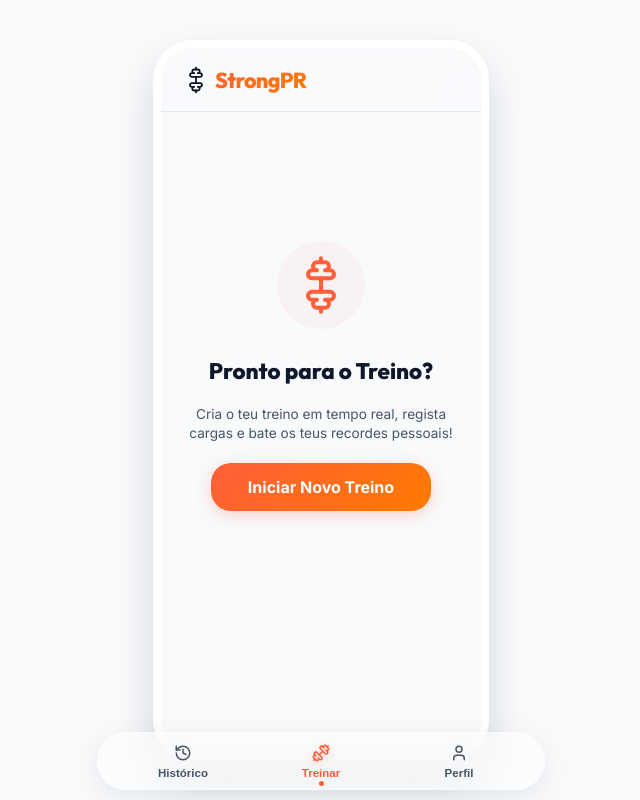
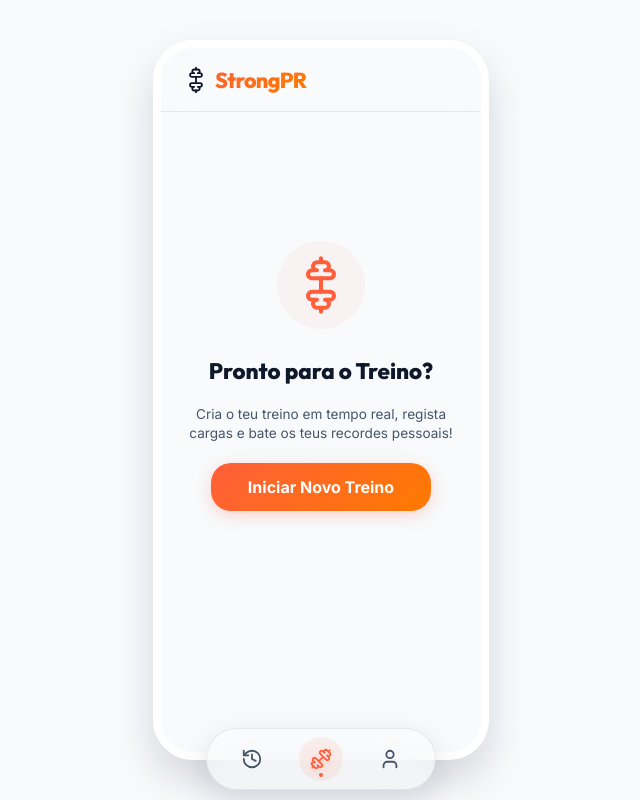
Before and after one commit to Gabusuck/strongPR, a React (Vite) app: page / in a window 1280 px wide. Both pictures are taken after typing "Sample" into the empty fields and a click on the button "Começar a Treinar! ⚡". Shown: the whole page, without its empty margins (319-959 px from the left). Built offline with nearby package versions, Linux system fonts and the light colour scheme.

Commit message:
Refactor: Redesign bottom nav to compact floating transparent capsule (230px width, 62px height), show icons only (no text labels), increase transparency to 0.45, and enhance border/shadow contrast

```diff
--- a/src/App.tsx
+++ b/src/App.tsx
@@ -304,24 +304,24 @@ export default function App() {
         <button
           className={`nav-item ${activeTab === 'history' ? 'active' : ''}`}
           onClick={() => setActiveTab('history')}
+          title="Histórico"
         >
-          <History size={18} />
-          Histórico
+          <History size={22} />
         </button>
 
         <button
           className={`nav-item ${activeTab === 'workout' ? 'active' : ''}`}
           onClick={() => setActiveTab('workout')}
           style={{ position: 'relative' }}
+          title="Treinar"
         >
-          <Dumbbell size={18} />
-          Treinar
+          <Dumbbell size={22} />
           {activeWorkout && (
             <span
               style={{
                 position: 'absolute',
-                top: '4px',
-                right: '20px',
+                top: '10px',
+                right: '16px',
                 width: '6px',
                 height: '6px',
                 backgroundColor: 'var(--accent-color)',
@@ -335,9 +335,9 @@ export default function App() {
         <button
           className={`nav-item ${activeTab === 'profile' ? 'active' : ''}`}
           onClick={() => setActiveTab('profile')}
+          title="Perfil"
         >
-          <User size={18} />
-          Perfil
+          <User size={22} />
         </button>
       </nav>
 
--- a/src/index.css
+++ b/src/index.css
@@ -103,11 +103,10 @@ body {
   }
   .bottom-nav {
     position: absolute; /* Fixa o menu dentro do simulador */
-    bottom: 10px;
-    left: 16px;
-    right: 16px;
-    transform: none;
-    width: auto;
+    bottom: 16px;
+    left: 50%;
+    transform: translateX(-50%);
+    width: 230px;
   }
 }
 
@@ -173,61 +172,61 @@ body {
 
 /* Barra de Navegação Estilo Cápsula Flutuante */
 .bottom-nav {
-  height: 58px;
+  height: 62px; /* Mais larga (alta) */
   position: fixed; /* Flutua na janela do browser no telemóvel */
   bottom: calc(10px + env(safe-area-inset-bottom, 0px));
   left: 50%;
   transform: translateX(-50%);
-  width: calc(100% - 32px);
-  max-width: 448px;
-  background: rgba(255, 255, 255, 0.5); /* Meia transparente */
-  backdrop-filter: blur(20px);
-  -webkit-backdrop-filter: blur(20px);
-  border: 1px solid rgba(255, 255, 255, 0.35); /* Borda brilhante translúcida */
-  border-radius: 29px; /* Totalmente redonda e flutuante */
+  width: 230px; /* Menos comprida (largura estreita) */
+  background: rgba(255, 255, 255, 0.45); /* Mais transparente */
+  backdrop-filter: blur(25px);
+  -webkit-backdrop-filter: blur(25px);
+  border: 1px solid rgba(15, 23, 42, 0.08); /* Borda mais visível para contraste */
+  border-radius: 31px; /* Totalmente redonda e flutuante */
   display: flex;
   justify-content: space-around;
   align-items: center;
-  padding: 0 16px;
+  padding: 0 10px;
   z-index: 100;
-  box-shadow: 0 8px 32px rgba(15, 23, 42, 0.08);
+  box-shadow: 0 10px 30px rgba(15, 23, 42, 0.12); /* Sombra mais forte para separar do conteúdo */
 }
 
 .nav-item {
   display: flex;
-  flex-direction: column;
   align-items: center;
   justify-content: center;
   color: var(--text-secondary);
   text-decoration: none;
-  font-size: 0.72rem;
-  font-weight: 700;
-  transition: color var(--transition-fast), transform var(--transition-fast);
+  transition: all var(--transition-fast);
   border: none;
   background: none;
   cursor: pointer;
-  width: 72px;
-  height: 54px;
-  border-radius: 20px;
-  gap: 5px;
+  width: 44px;
+  height: 44px;
+  border-radius: 50%;
   position: relative;
+}
+
+.nav-item:hover {
+  background: rgba(15, 23, 42, 0.03);
 }
 
 .nav-item.active {
   color: var(--accent-color);
+  background: rgba(255, 94, 58, 0.08); /* Destaque circular leve coral */
 }
 
 .nav-item.active svg {
   color: var(--accent-color);
-  filter: drop-shadow(0 2px 4px rgba(255, 94, 58, 0.3));
+  filter: drop-shadow(0 2px 4px rgba(255, 94, 58, 0.2));
 }
 
 .nav-item::after {
   content: '';
   position: absolute;
-  bottom: 2px;
-  width: 5px;
-  height: 5px;
+  bottom: 4px;
+  width: 4px;
+  height: 4px;
   background-color: var(--accent-color);
   border-radius: 50%;
   opacity: 0;
@@ -241,7 +240,7 @@ body {
 }
 
 .nav-item:active {
-  transform: scale(0.9);
+  transform: scale(0.92);
 }
 
 /* Botões Táteis Claros */
```
